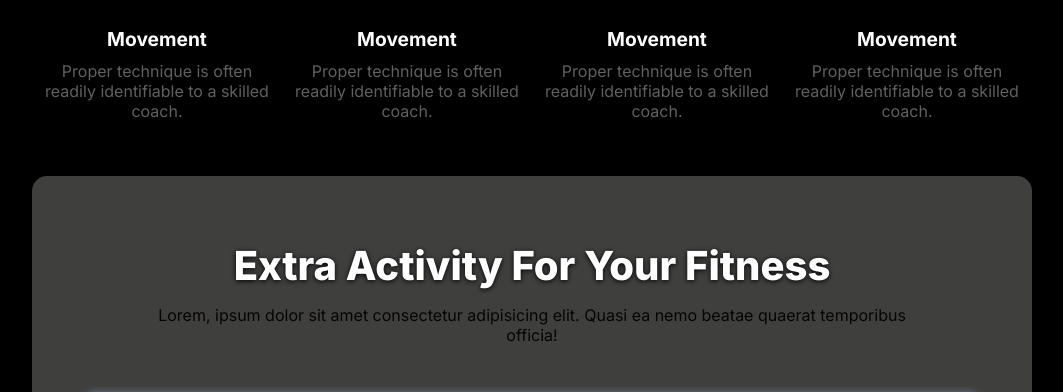
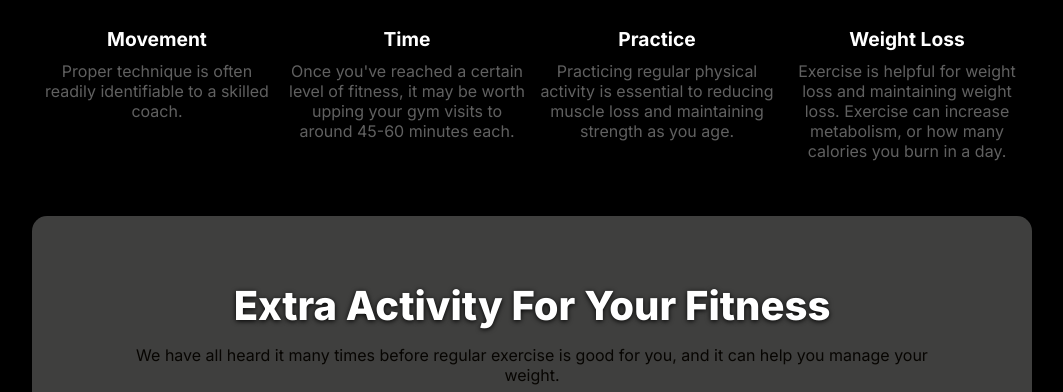
Before and after one commit to SohagTalukder18/Second-assingment, a plain HTML site: page index.html in a window 1280 px wide. Shown: the part 1112-1504 px from the top of the page, without its empty margins (108-1171 px from the left). Drawn offline with Linux system fonts and the light colour scheme; a web font is replaced by a local one.

Commit message:
added description for habit and extra activity section

```diff
--- a/index.html
+++ b/index.html
@@ -89,24 +89,24 @@
                         <div class="card-image">
                             <img src="images/image 2.png" alt="">
                         </div>
-                        <h4 class="card-title">Movement</h4>
-                        <p class="card-description">Proper technique is often readily identifiable to a skilled coach.
+                        <h4 class="card-title">Time</h4>
+                        <p class="card-description">Once you've reached a certain level of fitness, it may be worth upping your gym visits to around 45-60 minutes each. <!--This will mean that you're burning more calories and, therefore, more likely to continue losing weight.-->
                         </p>
                     </div>
                     <div class="card">
                         <div class="card-image">
                             <img src="images/image 4.png" alt="">
                         </div>
-                        <h4 class="card-title">Movement</h4>
-                        <p class="card-description">Proper technique is often readily identifiable to a skilled coach.
+                        <h4 class="card-title">Practice</h4>
+                        <p class="card-description">Practicing regular physical activity is essential to reducing muscle loss and maintaining strength as you age.
                         </p>
                     </div>
                     <div class="card">
                         <div class="card-image">
                             <img src="images/image 5.png" alt="">
                         </div>
-                        <h4 class="card-title">Movement</h4>
-                        <p class="card-description">Proper technique is often readily identifiable to a skilled coach.
+                        <h4 class="card-title">Weight Loss</h4>
+                        <p class="card-description">Exercise is helpful for weight loss and maintaining weight loss. Exercise can increase metabolism, or how many calories you burn in a day.
                         </p>
                     </div>
                 </div>
@@ -117,8 +117,7 @@
             <div class="acticity-container">
                 <div class="activity-title-wrapper">
                     <h1 class="activity-title">Extra Activity For Your Fitness</h1>
-                    <p class="activity-description">Lorem, ipsum dolor sit amet consectetur adipisicing elit. Quasi ea
-                        nemo beatae quaerat temporibus officia!</p>
+                    <p class="activity-description">We have all heard it many times before  regular exercise is good for you, and it can help you manage your weight. </p>
                 </div>
 
                 <div class="extra-activity">
```
